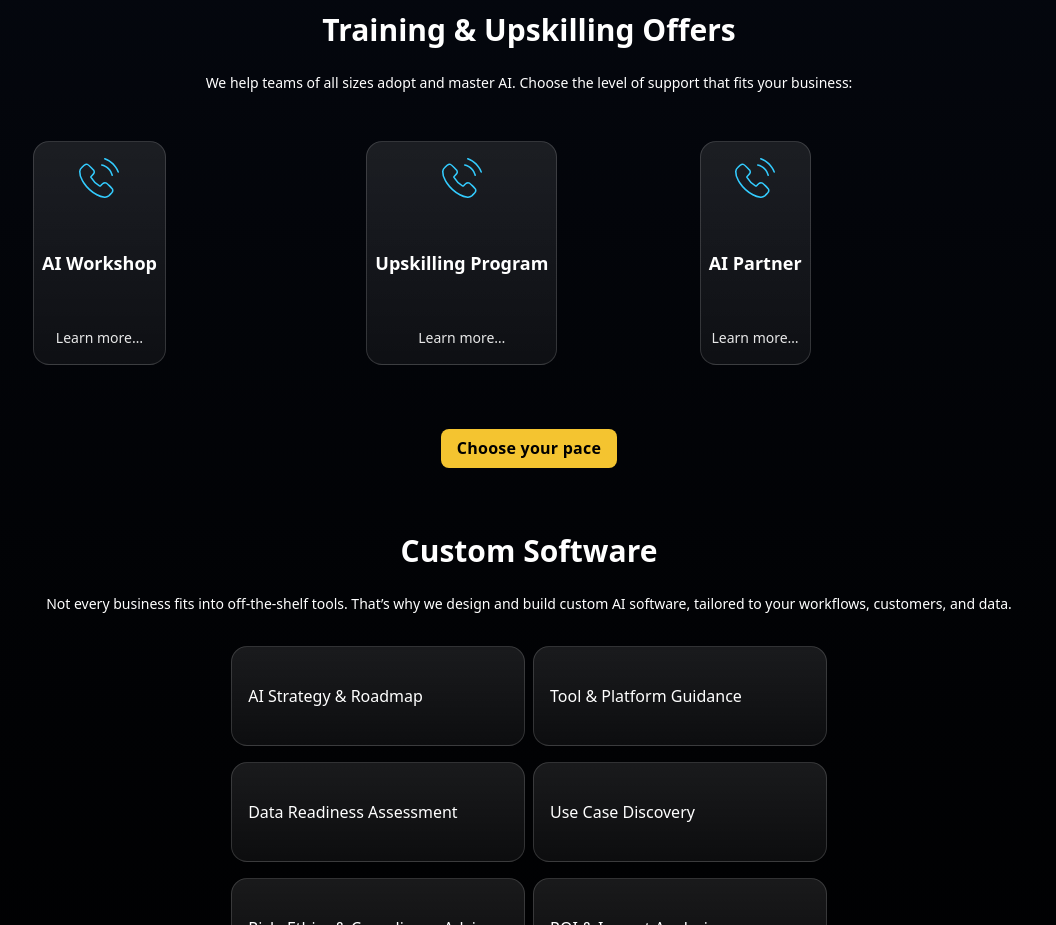
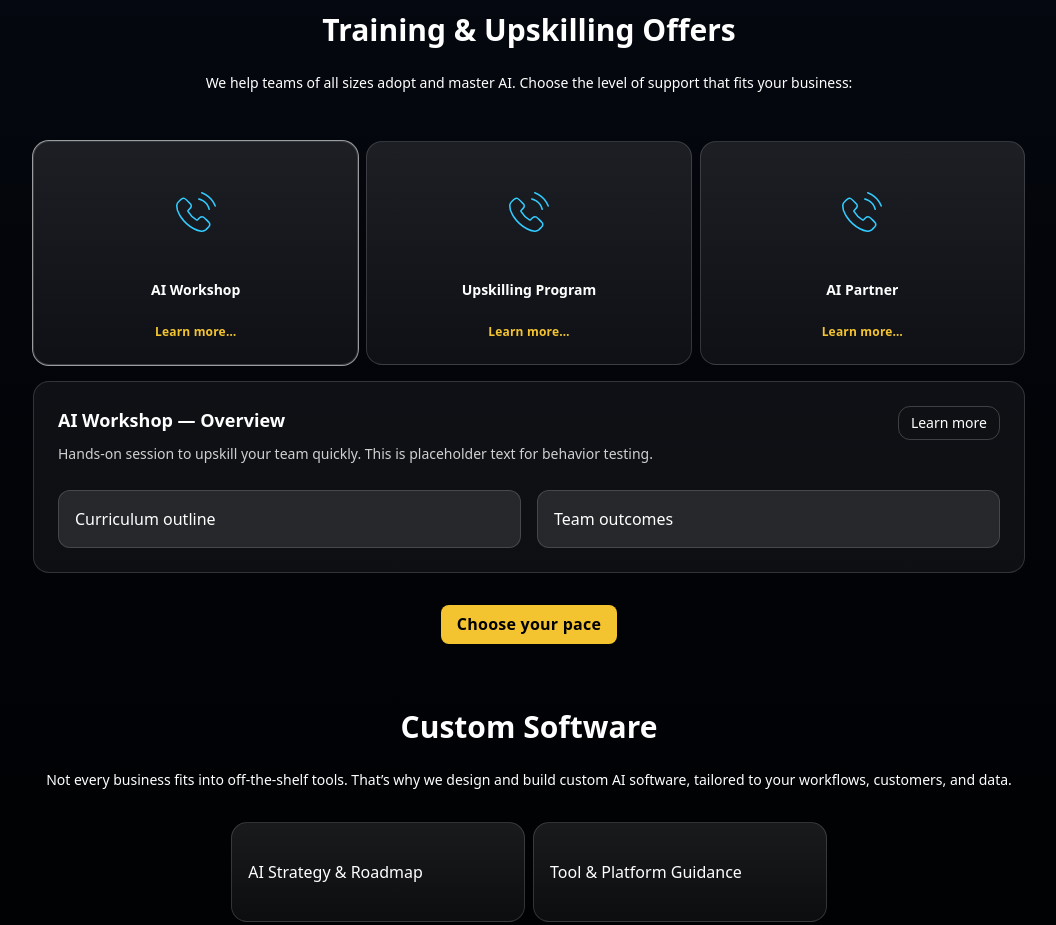
Before and after one commit to Jihzza/perspectiv-v3, a React (Vite) app: page / in a window 1280 px wide. Shown: the part 2340-3265 px from the top of the page, without its empty margins (111-1167 px from the left). Built offline with nearby package versions, Linux system fonts and the light colour scheme; no server answers; the database is empty.

Commit message:
Animations and New Sections

```diff
--- a/src/components/ui/CardGrid.jsx
+++ b/src/components/ui/CardGrid.jsx
@@ -1,8 +1,11 @@
-// CardGrid.jsx — animated
-import React, { useEffect, useId, useLayoutEffect, useMemo, useRef, useState } from "react";
-import { motion, AnimatePresence, LayoutGroup } from "framer-motion"; // motion.dev docs
+// CardGrid.jsx — animated, equal-width cards
+import React, { useId, useMemo, useRef, useState } from "react";
+import { motion, AnimatePresence, LayoutGroup } from "framer-motion";
 
 function CardTab({ item, index, isActive, onSelect, tabId, panelId, focusRef }) {
+  const Icon = item.icon;
+  const isImg = typeof Icon === "string";
+
   return (
     <motion.button
       layout
@@ -16,69 +19,46 @@ function CardTab({ item, index, isActive, onSelect, tabId, panelId, focusRef })
       tabIndex={isActive ? 0 : -1}
       onClick={() => onSelect(index)}
       className={[
-        "flex h-56 flex-col items-center justify-between rounded-2xl",
+        // 👇 the key bit for equal widths
+        "flex w-full h-56 flex-col items-center justify-between rounded-2xl",
         "bg-gradient-to-b from-white/10 to-white/5 border border-white/15",
         "text-white py-4 px-2 space-y-4 focus:outline-none focus:ring-2 focus:ring-white/60",
-        isActive ? "ring-2 ring-white/60" : "hover:from-white/20 hover:to-white/10"
+        isActive ? "ring-1 ring-white/60" : "hover:from-white/20 hover:to-white/10",
       ].join(" ")}
     >
-      <div className="flex items-center justify-center rounded-xl">
-        {typeof item.icon === "string" ? (
-          <img src={item.icon} alt="" className="h-10 w-10 object-contain" />
+      <div className="flex-1 flex items-center justify-center">
+        {isImg ? (
+          <img src={Icon} alt="" className="w-10 h-10" />
+        ) : Icon ? (
+          <Icon className="w-10 h-10" aria-hidden="true" />
         ) : (
-          item.icon
+          <div className="w-10 h-10 rounded-xl border border-white/20" />
         )}
       </div>
-      <h3 className="text-lg font-semibold text-center">{item.title}</h3>
-      <span className="text-sm opacity-90">Learn more…</span>
+
+      <div className="w-full text-center px-2">
+        <p className="text-sm font-semibold leading-tight line-clamp-2">{item.title}</p>
+      </div>
+      <span className="w-auto text-xs leading-[1.45] tracking-[0.015em] py-2 rounded-lg text-[#F4C430] font-bold">Learn more…</span>
     </motion.button>
   );
 }
 
-// Measure content height so we can animate to/from "auto"
-function useMeasuredHeight(depKey) {
-  const ref = useRef(null);
-  const [height, setHeight] = useState(0);
+export default function CardGrid({ items = [] }) {
+  const [active, setActive] = useState(0);
+  const listId = useId();
 
-  useLayoutEffect(() => {
-    const el = ref.current;
-    if (!el) return;
+  const { ids, tabRefs } = useMemo(() => {
+    return {
+      ids: items.map((_, i) => ({
+        tabId: `${listId}-tab-${i}`,
+        panelId: `${listId}-panel-${i}`,
+      })),
+      tabRefs: { current: [] },
+    };
+  }, [items, listId]);
 
-    const update = () => setHeight(el.scrollHeight);
-    update();
-
-    // ResizeObserver reports element size changes (MDN)
-    const ro = new ResizeObserver(update);
-    ro.observe(el);
-
-    return () => ro.disconnect();
-  }, [depKey]); // re-measure when the active tab changes
-
-  return [ref, height];
-}
-
-export default function CardGrid({
-  items = [],
-  className = "",
-  defaultActiveIndex = null, // set to 0 if you want one open by default
-}) {
-  const [active, setActive] = useState(
-    defaultActiveIndex !== null ? defaultActiveIndex : null
-  );
-
-  // keyboard navigation (ARIA Tabs pattern)
-  const tabRefs = useRef([]);
-  const baseId = useId();
-  const ids = useMemo(
-    () =>
-      items.map((_, i) => ({
-        tabId: `${baseId}-tab-${i}`,
-        panelId: `${baseId}-panel-${i}`,
-      })),
-    [items, baseId]
-  );
-
-  const onKeyDown = (e, i) => {
+  function onKeyDown(e, i) {
     if (!["ArrowRight", "ArrowLeft", "Home", "End"].includes(e.key)) return;
     e.preventDefault();
     const last = items.length - 1;
@@ -87,36 +67,38 @@ export default function CardGrid({
     if (e.key === "ArrowLeft") next = i === 0 ? last : i - 1;
     if (e.key === "Home") next = 0;
     if (e.key === "End") next = last;
-    tabRefs.current[next]?.focus();
-  };
-
-  const handleSelect = (i) => {
-    // click same card to collapse; remove this if you never want to collapse
-    setActive((prev) => (prev === i ? null : i));
-  };
-
-  // Measured panel height (changes when active changes or content resizes)
-  const [contentRef, contentHeight] = useMeasuredHeight(active);
+    setActive(next);
+    const btn = tabRefs.current[next];
+    if (btn && typeof btn.focus === "function") btn.focus();
+  }
 
   return (
-    <section className={`w-full ${className}`}>
-      <div className="mx-auto max-w-6xl">
+    <section className="w-full">
+      <div className="mx-auto w-full">
         <LayoutGroup>
-          {/* Cards grid with FLIP layout animation */}
+          <motion.div layout>
+            {/* Cards */}
             <motion.div
               role="tablist"
               aria-label="Services"
-            className="grid grid-cols-3 gap-2 py-4"
+              // 👇 enforce equal width per grid track
+              className="grid grid-cols-3 gap-2 py-4 justify-items-stretch"
               layout
               transition={{ layout: { duration: 0.30, ease: [0.22, 1, 0.36, 1] } }}
             >
               {items.map((item, i) => (
-              <motion.div key={item.id ?? item.title ?? i} onKeyDown={(e) => onKeyDown(e, i)} layout>
+                <motion.div
+                  key={item.id ?? item.title ?? i}
+                  onKeyDown={(e) => onKeyDown(e, i)}
+                  layout
+                  // 👇 allow shrink and force the item wrapper to fill its cell
+                  className="min-w-0 w-full"
+                >
                   <CardTab
                     item={item}
                     index={i}
                     isActive={active === i}
-                  onSelect={handleSelect}
+                    onSelect={setActive}
                     tabId={ids[i].tabId}
                     panelId={ids[i].panelId}
                     focusRef={(el) => (tabRefs.current[i] = el)}
@@ -125,45 +107,44 @@ export default function CardGrid({
               ))}
             </motion.div>
 
-          {/* Single expanding panel below the grid (always mounted wrapper) */}
-          <motion.div
-            layout
-            aria-hidden={active === null}
-            className="mt-4 rounded-2xl bg-white/5"
-            style={{
-              overflow: "hidden",
-              height: active === null ? 0 : contentHeight,
-              pointerEvents: active === null ? "none" : "auto",
-            }}
-            transition={{ duration: 0.30, ease: [0.22, 1, 0.36, 1] }}
-          >
+            {/* Expanded panel */}
             <AnimatePresence initial={false} mode="wait">
-              {active !== null && items[active] && (
+              {items[active] && (
                 <motion.div
                   key={active}
-                  ref={contentRef}
-                  initial={{ opacity: 0, y: 8, clipPath: "inset(0 0 100% 0)" }}
-                  animate={{ opacity: 1, y: 0, clipPath: "inset(0 0 0% 0)" }}
-                  exit={{ opacity: 0, y: 8, clipPath: "inset(0 0 100% 0)" }}
-                  transition={{ duration: 0.25, ease: [0.22, 1, 0.36, 1] }}
-                  className="p-6 text-white"
                   role="tabpanel"
                   id={ids[active].panelId}
                   aria-labelledby={ids[active].tabId}
+                  initial={{ opacity: 0, height: 0 }}
+                  animate={{ opacity: 1, height: "auto" }}
+                  exit={{ opacity: 0, height: 0 }}
+                  transition={{ duration: 0.25 }}
+                  className="overflow-hidden"
                 >
-                  {/* Title + paragraph */}
-                  <h4 className="text-xl font-semibold mb-2">
-                    {items[active].content?.title}
-                  </h4>
-                  <p className="opacity-90">{items[active].content?.paragraph}</p>
+                  <div className="rounded-2xl border border-white/15 bg-white/5 p-6 text-white">
+                    <div className="flex items-start justify-between gap-4">
+                      <div>
+                        <h3 className="text-lg font-semibold">{items[active].content?.title ?? items[active].title}</h3>
+                        <p className="mt-2 text-sm/6 text-white/80">{items[active].content?.paragraph}</p>
+                      </div>
+                      {items[active].href && (
+                        <a
+                          href={items[active].href}
+                          className="shrink-0 inline-flex items-center rounded-xl border border-white/20 px-3 py-1.5 text-sm hover:bg-white/10"
+                        >
+                          Learn more
+                        </a>
+                      )}
+                    </div>
 
-                  {/* Row of 2 boxes for testing */}
-                  <div className="grid grid-cols-3 gap-4 mt-6">
+                    {/* Two info boxes */}
+                    <div className="grid grid-cols-2 gap-4 mt-6">
                       <div className="rounded-xl border border-white/15 bg-white/10 p-4">
-                      {items[active].content?.boxLeft ?? "Left test box"}
+                        {items[active].content?.boxLeft ?? "Left info"}
                       </div>
                       <div className="rounded-xl border border-white/15 bg-white/10 p-4">
-                      {items[active].content?.boxRight ?? "Right test box"}
+                        {items[active].content?.boxRight ?? "Right info"}
+                      </div>
                     </div>
                   </div>
                 </motion.div>
```
Lines whose indentation alone changed are shown as unchanged.
